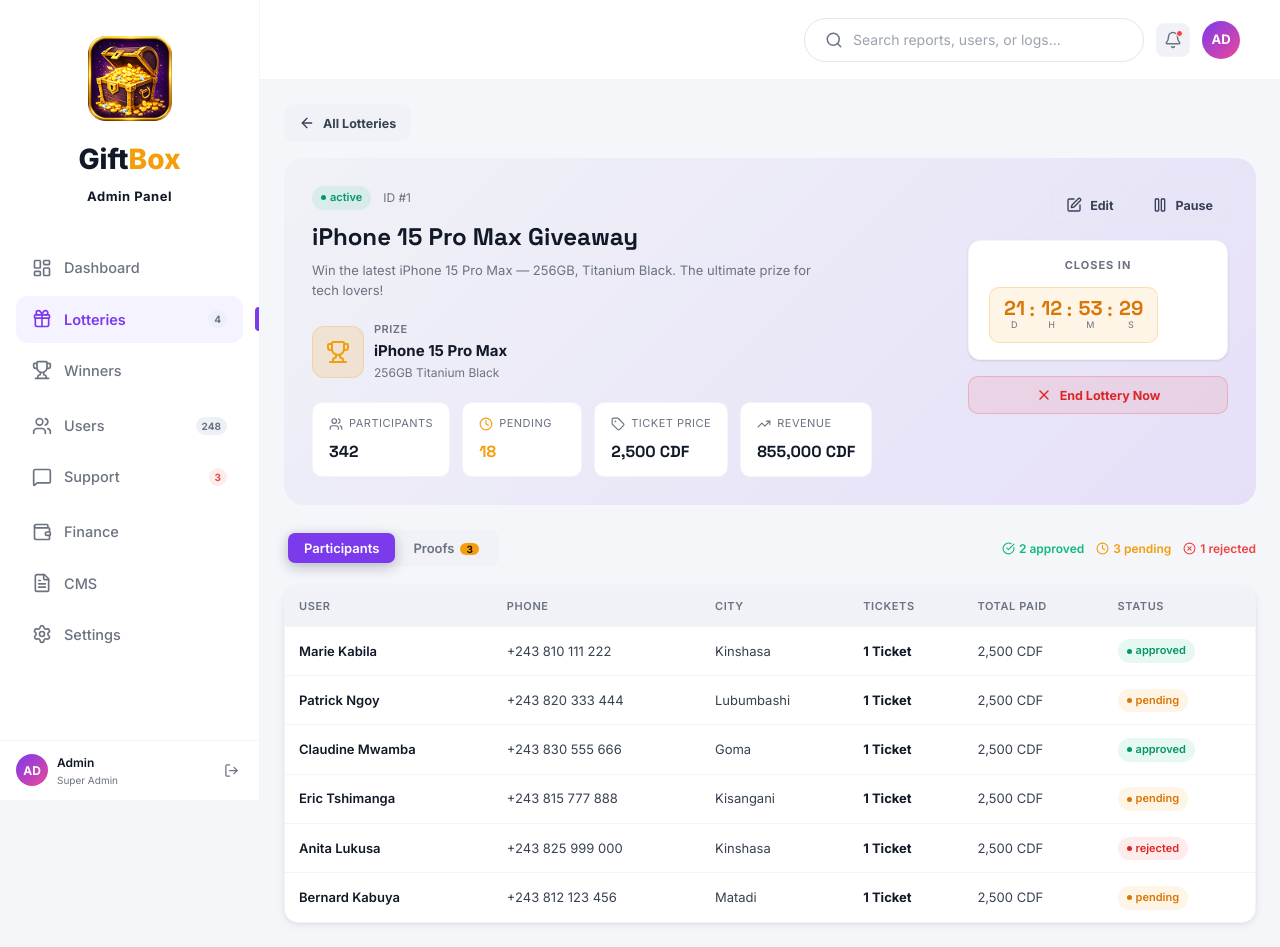
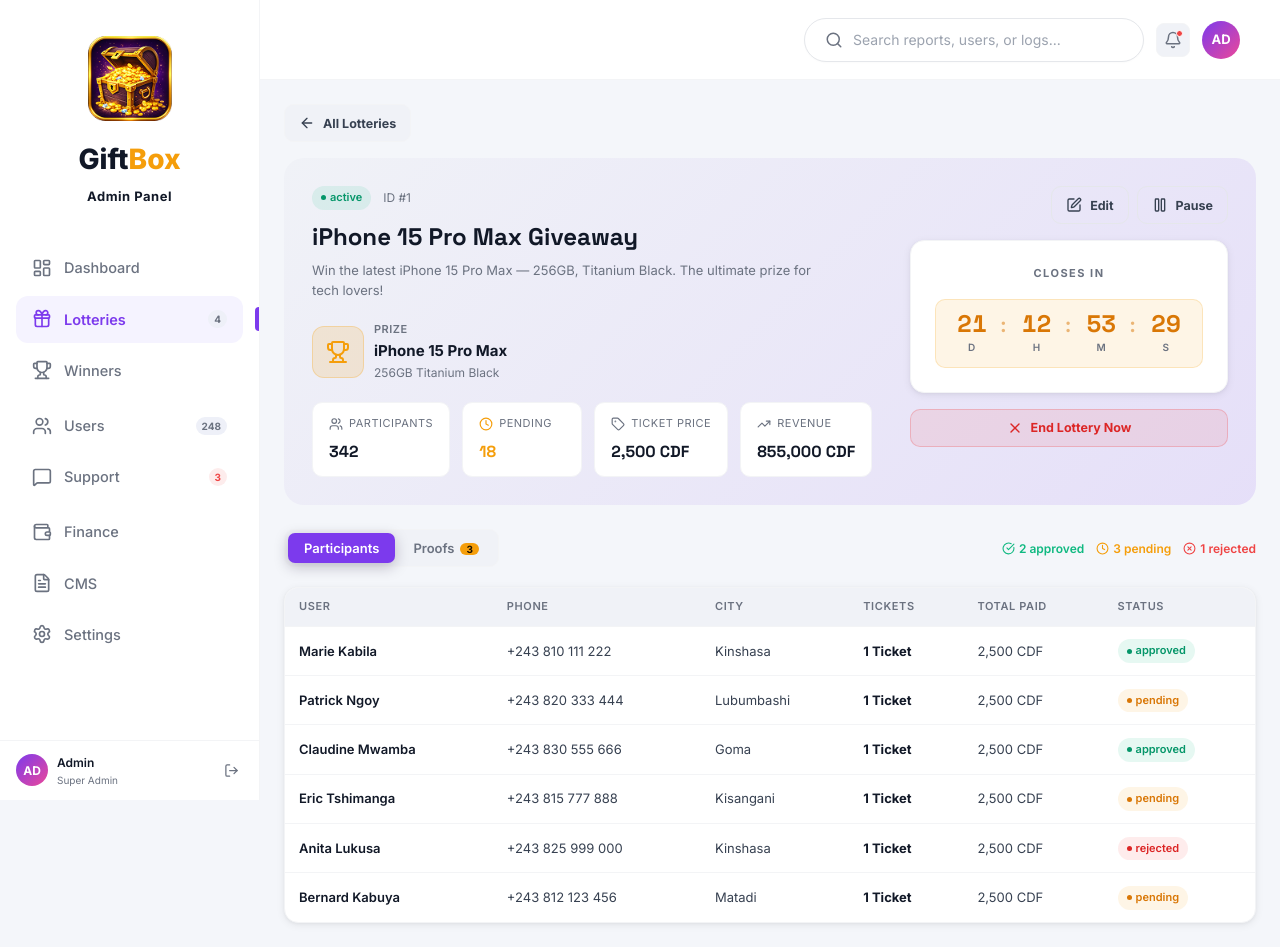
Before and after one commit to BeingSazzad/Giftbox_dashboard, a React (Vite) app: page /lotteries/1 in a window 1280 px wide. Both pictures are taken after typing "Sample", "Sample123" into the empty fields and a click on the button "Sign In". Built offline with nearby package versions, Linux system fonts and the light colour scheme.

Commit message:
Design Polish: Optimized dashboard spacing, fixed timer jitter, and added visual payment method identification for offline proofs.

```diff
--- a/src/index.css
+++ b/src/index.css
@@ -241,11 +241,11 @@ img { max-width: 100%; }
   background: var(--bg-card);
   border: 1px solid var(--border);
   border-radius: var(--radius-xl);
-  padding: 24px;
+  padding: 22px 20px;
   display: flex; flex-direction: column; gap: 16px;
   transition: var(--transition);
   position: relative; overflow: hidden;
-  box-shadow: 0 1px 2px rgba(0,0,0,0.02);
+  box-shadow: var(--shadow-sm);
 }
 .metric-card:hover { border-color: var(--border-dark); transform: translateY(-2px); box-shadow: var(--shadow-card); }
 
@@ -261,7 +261,7 @@ img { max-width: 100%; }
 .metric-icon.pink { background: linear-gradient(135deg, rgba(236,72,153,0.2), rgba(236,72,153,0.05)); color: #ec4899; box-shadow: 0 8px 16px rgba(236,72,153,0.15); }
 .metric-icon.red    { background: var(--red-bg);    color: #DC2626; }
 
-.metric-value { font-size: 26px; font-weight: 800; font-family: 'Space Grotesk', sans-serif; color: var(--text-primary); }
+.metric-value { font-size: 24px; font-weight: 800; font-family: 'Space Grotesk', sans-serif; color: var(--text-primary); }
 .metric-label { font-size: 11px; color: var(--text-muted); font-weight: 500; text-transform: uppercase; letter-spacing: .5px; }
 .metric-change { font-size: 11px; font-weight: 600; display: flex; align-items: center; gap: 3px; }
 .metric-change.up   { color: var(--green); }
@@ -470,16 +470,24 @@ tbody td { padding: 12px 14px; font-size: 13px; color: var(--text-secondary); ve
 
 /* ===== COUNTDOWN ===== */
 .countdown {
-  display: inline-flex; gap: 6px; align-items: center;
+  display: inline-flex; gap: 14px; align-items: center;
   background: var(--gold-bg);
-  border: 1px solid rgba(245,158,11,.25);
+  border: 1px solid rgba(245,158,11,.2);
   border-radius: var(--radius-md);
-  padding: 8px 14px;
+  padding: 12px 20px;
 }
-.countdown-seg { text-align: center; }
-.countdown-num { font-size: 20px; font-weight: 800; color: #D97706; font-family: 'Space Grotesk', sans-serif; line-height: 1; }
-.countdown-label { font-size: 9px; color: var(--text-muted); text-transform: uppercase; letter-spacing: .5px; }
-.countdown-sep { color: #D97706; font-weight: 800; font-size: 18px; margin-bottom: 10px; }
+.countdown-seg {
+  display: flex; flex-direction: column; align-items: center;
+  min-width: 32px; /* Fixed width to prevent jumping */
+}
+.countdown-num {
+  font-size: 24px; font-weight: 800; color: #D97706;
+  font-family: 'Space Grotesk', sans-serif;
+  line-height: 1;
+  font-variant-numeric: tabular-nums; /* Critical: prevents width changes */
+}
+.countdown-label { font-size: 10px; color: var(--text-muted); text-transform: uppercase; letter-spacing: .5px; font-weight: 600; margin-top: 3px; }
+.countdown-sep { color: #D97706; font-weight: 700; font-size: 20px; opacity: 0.5; margin-top: -16px; }
 
 /* ===== LOTTERY GRID ===== */
 .lottery-grid { display: grid; grid-template-columns: repeat(auto-fill, minmax(300px, 1fr)); gap: 18px; }
@@ -585,11 +593,11 @@ tbody td { padding: 12px 14px; font-size: 13px; color: var(--text-secondary); ve
 .quick-card {
   background: var(--bg-card);
   border: 1px solid var(--border);
-  border-radius: var(--radius-md);
-  padding: 16px 12px;
+  border-radius: var(--radius-lg);
+  padding: 20px 16px;
   text-align: center; cursor: pointer;
   transition: var(--transition);
-  display: flex; flex-direction: column; align-items: center; gap: 9px;
+  display: flex; flex-direction: column; align-items: center; gap: 10px;
   box-shadow: var(--shadow-sm);
 }
 .quick-card:hover { border-color: var(--primary); background: var(--primary-subtle); transform: translateY(-1px); box-shadow: var(--shadow-lg); }
@@ -681,8 +689,8 @@ tbody td { padding: 12px 14px; font-size: 13px; color: var(--text-secondary); ve
   background: var(--bg-card);
   border: 1px solid var(--border);
   border-radius: var(--radius-lg);
-  padding: 18px;
-  display: flex; gap: 14px;
+  padding: 24px;
+  display: flex; gap: 18px;
   transition: var(--transition);
   box-shadow: var(--shadow-sm);
 }
--- a/src/pages/Dashboard.jsx
+++ b/src/pages/Dashboard.jsx
@@ -44,13 +44,13 @@ function CountdownWidget({ date }) {
   return (
     <div className="countdown">
       {[['d', d], ['h', h], ['m', m], ['s', s]].map(([lbl, val], i) => (
-        <>
-          <div className="countdown-seg" key={lbl}>
+        <div key={lbl} style={{ display: 'flex', alignItems: 'center', gap: 12 }}>
+          <div className="countdown-seg">
             <div className="countdown-num">{String(val).padStart(2, '0')}</div>
             <div className="countdown-label">{lbl}</div>
           </div>
           {i < 3 && <span className="countdown-sep">:</span>}
-        </>
+        </div>
       ))}
     </div>
   )
@@ -131,7 +131,7 @@ export default function Dashboard() {
               <div className="metric-label" style={{ fontSize: '14px', textTransform: 'none', letterSpacing: 0, fontWeight: 500, color: 'var(--text-muted)', marginBottom: '8px' }}>
                 {m.label}
               </div>
-              <div className="metric-value" style={{ fontSize: '32px', fontFamily: 'Inter, sans-serif' }}>
+              <div className="metric-value" style={{ fontSize: '24px', fontFamily: "'Space Grotesk', sans-serif" }}>
                 {m.value}
               </div>
             </div>
--- a/src/pages/LotteryDetail.jsx
+++ b/src/pages/LotteryDetail.jsx
@@ -130,18 +130,20 @@ export default function LotteryDetail() {
 
           {/* Countdown Box */}
           {lottery.status === 'active' && (
-            <div style={{ background: 'var(--bg-card)', padding: '16px 20px', borderRadius: 12, border: '1px solid var(--border)', width: '100%', boxShadow: 'var(--shadow-sm)' }}>
-              <div style={{ fontSize: 11, color: 'var(--text-muted)', textAlign: 'center', marginBottom: 12, fontWeight: 700, letterSpacing: 1 }}>CLOSES IN</div>
-              <div className="countdown" style={{ justifyContent: 'center' }}>
-                {[['d', d], ['h', h], ['m', m], ['s', s]].map(([lbl, val], i) => (
-                  <span key={lbl} style={{ display: 'flex', alignItems: 'center', gap: 4 }}>
-                    <span className="countdown-seg">
-                      <div className="countdown-num">{String(val).padStart(2,'0')}</div>
-                      <div className="countdown-label">{lbl}</div>
-                    </span>
-                    {i < 3 && <span className="countdown-sep">:</span>}
-                  </span>
-                ))}
+            <div style={{ background: 'var(--bg-card)', padding: '24px', borderRadius: 14, border: '1px solid var(--border)', width: '100%', boxShadow: 'var(--shadow-card)' }}>
+              <div style={{ fontSize: 11, color: 'var(--text-muted)', textAlign: 'center', marginBottom: 16, fontWeight: 700, letterSpacing: 1.5 }}>CLOSES IN</div>
+              <div style={{ display: 'flex', justifyContent: 'center' }}>
+                <div className="countdown">
+                  {[['d', d], ['h', h], ['m', m], ['s', s]].map(([lbl, val], i) => (
+                    <div key={lbl} style={{ display: 'flex', alignItems: 'center', gap: 12 }}>
+                      <div className="countdown-seg">
+                        <div className="countdown-num">{String(val).padStart(2,'0')}</div>
+                        <div className="countdown-label">{lbl}</div>
+                      </div>
+                      {i < 3 && <div className="countdown-sep">:</div>}
+                    </div>
+                  ))}
+                </div>
               </div>
             </div>
           )}
@@ -233,9 +235,9 @@ export default function LotteryDetail() {
             <thead>
               <tr>
                 <th>Sender</th>
+                <th>Method</th>
                 <th>Reference</th>
                 <th>Amount</th>
-                <th>Date</th>
                 <th>Status</th>
                 <th style={{ textAlign: 'right' }}>Actions</th>
               </tr>
@@ -252,9 +254,16 @@ export default function LotteryDetail() {
                       </div>
                     </div>
                   </td>
+                  <td>
+                    <div style={{ display: 'flex', alignItems: 'center', gap: 6, fontSize: 12, fontWeight: 600 }}>
+                      <div style={{ width: 24, height: 24, borderRadius: 6, background: p.id % 3 === 0 ? '#FF6B0015' : p.id % 3 === 1 ? '#E11D4815' : '#2563EB15', display: 'flex', alignItems: 'center', justifyContent: 'center', color: p.id % 3 === 0 ? '#FF6B00' : p.id % 3 === 1 ? '#E11D48' : '#2563EB' }}>
+                        <Smartphone size={14} />
+                      </div>
+                      {p.id % 3 === 0 ? 'Orange' : p.id % 3 === 1 ? 'M-Pesa' : 'Airtel'}
+                    </div>
+                  </td>
                   <td style={{ fontFamily: 'monospace', fontSize: 12, color: 'var(--accent-light)' }}>TXN-{Math.random().toString(36).substr(2, 9).toUpperCase()}</td>
                   <td style={{ fontWeight: 800 }}>{lottery.ticketPrice.toLocaleString()} CDF</td>
-                  <td style={{ fontSize: 12, color: 'var(--text-muted)' }}>Apr 23, 2026</td>
                   <td><span className={`badge badge-${p.status}`}>{p.status}</span></td>
                   <td>
                     <div className="flex items-center justify-end gap-2">
@@ -301,19 +310,26 @@ export default function LotteryDetail() {
                 alt="Payment Proof"
                 style={{ width: '100%', borderRadius: 12, border: '1px solid var(--border)', boxShadow: 'var(--shadow-lg)' }}
               />
-              <div style={{ marginTop: 20, padding: 16, background: 'var(--bg-elevated)', borderRadius: 12, textAlign: 'left' }}>
-                <div style={{ display: 'flex', justifyContent: 'space-between', marginBottom: 12 }}>
+              <div style={{ marginTop: 20, padding: 18, background: 'var(--bg-elevated)', borderRadius: 12, textAlign: 'left' }}>
+                <div style={{ display: 'grid', gridTemplateColumns: '1fr 1fr', gap: 16, marginBottom: 16 }}>
                   <div>
-                    <div style={{ fontSize: 10, color: 'var(--text-muted)', textTransform: 'uppercase', fontWeight: 700 }}>Transaction Ref</div>
+                    <div style={{ fontSize: 10, color: 'var(--text-muted)', textTransform: 'uppercase', fontWeight: 700, marginBottom: 4 }}>Transaction Ref</div>
                     <div style={{ fontSize: 14, fontWeight: 700, fontFamily: 'monospace' }}>TXN-3829482394</div>
                   </div>
                   <div style={{ textAlign: 'right' }}>
-                    <div style={{ fontSize: 10, color: 'var(--text-muted)', textTransform: 'uppercase', fontWeight: 700 }}>Amount Verified</div>
+                    <div style={{ fontSize: 10, color: 'var(--text-muted)', textTransform: 'uppercase', fontWeight: 700, marginBottom: 4 }}>Amount Paid</div>
                     <div style={{ fontSize: 14, fontWeight: 800, color: 'var(--primary)' }}>{lottery.ticketPrice.toLocaleString()} CDF</div>
                   </div>
                 </div>
-                <div style={{ fontSize: 12, color: 'var(--text-muted)' }}>
-                  Submitted on Apr 23, 2026 at 14:22 via M-Pesa.
+                <div style={{ display: 'flex', alignItems: 'center', gap: 10, padding: '10px 14px', background: 'var(--bg-card)', borderRadius: 8, border: '1px solid var(--border)' }}>
+                  <div style={{ width: 32, height: 32, borderRadius: 8, background: viewProof.id % 3 === 0 ? '#FF6B0015' : viewProof.id % 3 === 1 ? '#E11D4815' : '#2563EB15', display: 'flex', alignItems: 'center', justifyContent: 'center', color: viewProof.id % 3 === 0 ? '#FF6B00' : viewProof.id % 3 === 1 ? '#E11D48' : '#2563EB' }}>
+                    <Smartphone size={18} />
+                  </div>
+                  <div>
+                    <div style={{ fontSize: 12, fontWeight: 700 }}>{viewProof.id % 3 === 0 ? 'Orange Money' : viewProof.id % 3 === 1 ? 'M-Pesa (Vodacom)' : 'Airtel Money'}</div>
+                    <div style={{ fontSize: 11, color: 'var(--text-muted)' }}>Submitted via mobile wallet</div>
+                  </div>
+                  <div style={{ marginLeft: 'auto', fontSize: 11, color: 'var(--text-muted)' }}>Apr 23, 14:22</div>
                 </div>
               </div>
             </div>
```
